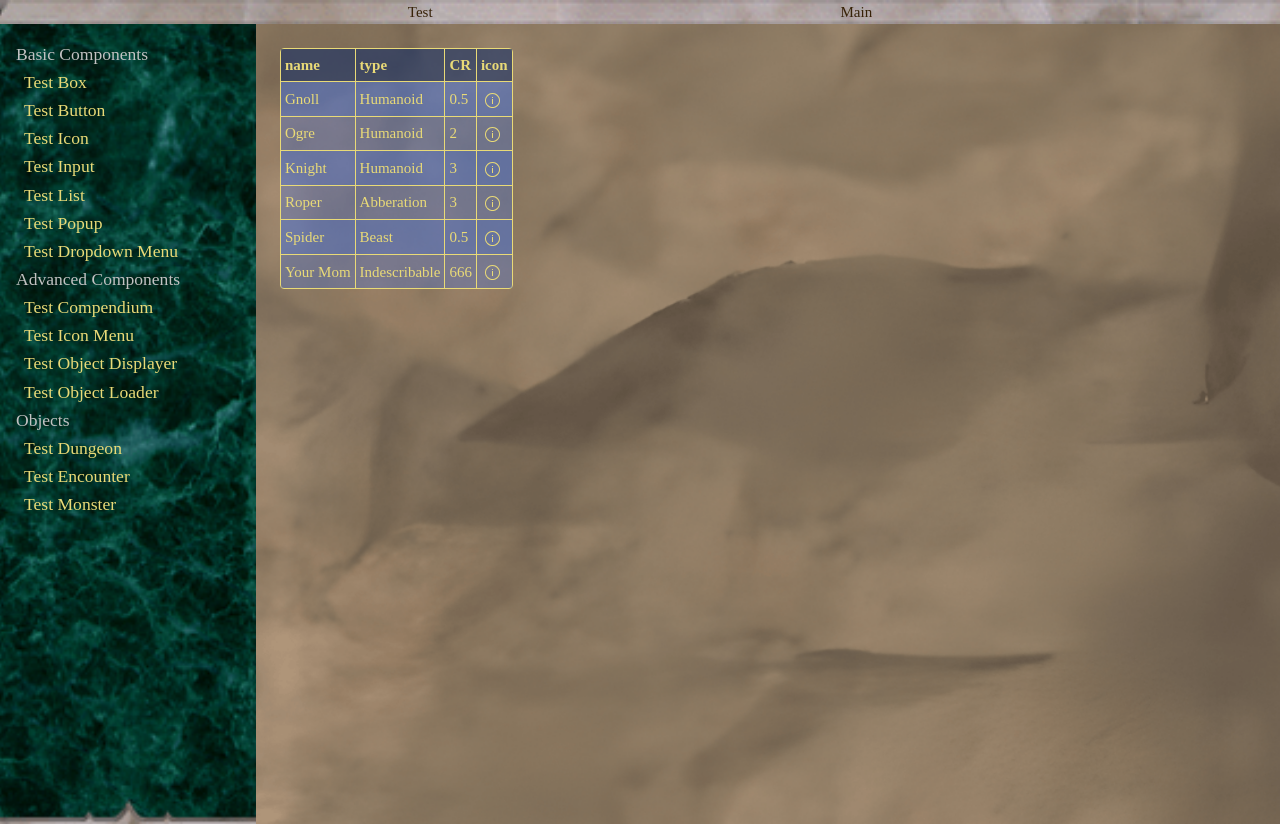
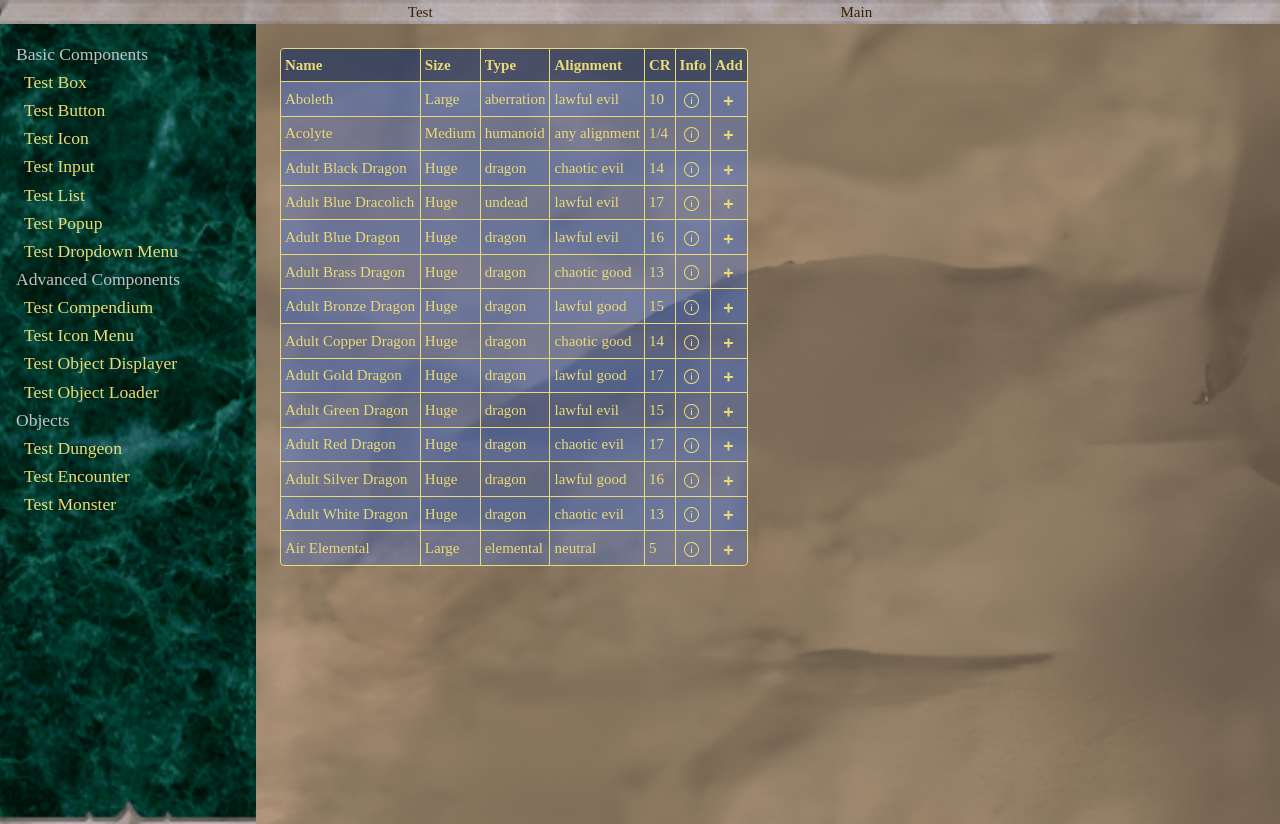
Before and after one commit to CiutinaIrina/DnD_Encounter_Generator, a Vue app: page /list in a window 1280 px wide. Built offline with nearby package versions, Linux system fonts and the light colour scheme; what @dafcoe/vue-collapsible-panel would draw is missing.

Commit message:
adjusted some visuals for list

```diff
--- a/src/common/icons.js
+++ b/src/common/icons.js
@@ -5,7 +5,7 @@ const INFO_SVG = `<svg xmlns="http://www.w3.org/2000/svg" viewBox="0 0 2048 2048
 const CANCEL_SVG = `<svg xmlns="http://www.w3.org/2000/svg" viewBox="0 0 2048 2048"><path d="M1115 1024l690 691-90 90-691-690-691 690-90-90 690-691-690-691 90-90 691 690 691-690 90 90-690 691z" fill="currentColor"/></svg>`;
 const FILTER_SVG = `<svg xmlns="http://www.w3.org/2000/svg" viewBox="0 0 2048 2048"><path d="M2048 128v219l-768 768v805H768v-805L0 347V128h2048zm-128 128H128v37l768 768v731h256v-731l768-768v-37z" fill="currentColor"/></svg>`;
 const CHEVRON_SVG = `<svg xmlns="http://www.w3.org/2000/svg" width="16" height="16" viewBox="0 0 16 16" fill="currentColor"><path d="M4 6l4 4 4-4H4z"/></svg>`
-
+const ADD_SVG = `<svg xmlns="http://www.w3.org/2000/svg" viewBox="0 0 2048 2048"><path d="M1792 896v256H1344v448h-256v-448H640V896h448V448h256v448h448z" fill="currentColor"/></svg>`;
 
 const DELETE = "delete";
 const LOAD = "load";
@@ -14,8 +14,9 @@ const INFO = "info";
 const CANCEL = "cancel";
 const FILTER = "filter";
 const CHEVRON = "chevron";
+const ADD = "add";
 
-const ICON_LIST = [DELETE, LOAD, SAVE, INFO, CANCEL, FILTER, CHEVRON];
+const ICON_LIST = [DELETE, LOAD, SAVE, INFO, CANCEL, FILTER, CHEVRON, ADD];
 
 const ICON_SVGS = {
     [DELETE]: DELETE_SVG,
@@ -25,6 +26,7 @@ const ICON_SVGS = {
     [CANCEL]: CANCEL_SVG,
     [FILTER]: FILTER_SVG,
     [CHEVRON]: CHEVRON_SVG,
+    [ADD]: ADD_SVG,
 };
 
 export default {
@@ -35,6 +37,7 @@ export default {
     CANCEL,
     FILTER,
     CHEVRON,
+    ADD,
 
     ICON_LIST,
     ICON_SVGS,
--- a/src/components/degList.vue
+++ b/src/components/degList.vue
@@ -1,7 +1,8 @@
 <script setup>
-import { computed } from 'vue'
+import { computed, ref, onMounted } from 'vue'
 
 import degIcon from '../components/degIcon.vue'
+
 
 const props = defineProps({
   rows: {
@@ -11,15 +12,19 @@ const props = defineProps({
   columns: {
     type: Array,
     required: true,
-  }
+  },
+  icons: {
+    type: Array,
+    default: () => [],
+  },
+  columnHeaderFormatter: {
+    type: Function,
+    default: () => {},
+  },
 })
 
-const hasIcon = computed(() => {
-  return props.columns.includes("icon");
-});
-
 const computedColumns = computed(() => {
-  return hasIcon.value ? props.columns.filter(column => column !== "icon") : props.columns;
+  return [...props.columns, ...props.icons];
 })
 
 </script>
@@ -30,10 +35,10 @@ const computedColumns = computed(() => {
       <thead>
         <tr>
           <th
-            v-for="column in columns"
+            v-for="column in computedColumns"
             :key="column"
           >
-            {{ column }}
+            {{ columnHeaderFormatter(column) }}
           </th>
         </tr>
       </thead>
@@ -43,13 +48,13 @@ const computedColumns = computed(() => {
           :key="row"
         >
           <td
-            v-for="column in computedColumns"
+            v-for="column in columns"
             :key="column"
           >
             {{ row[column] }}
           </td>
-          <td v-if="hasIcon">
-            <deg-icon :name="row.icon" />
+          <td v-for="icon in props.icons" :key="icon">
+            <deg-icon :name="icon" />
           </td>
         </tr>
       </tbody>
@@ -74,6 +79,14 @@ const computedColumns = computed(() => {
       font-weight: bold;
       border-bottom: 1px solid rgb(233, 218, 119);
 
+      &:first-child {
+        border-top-left-radius: 4px;
+      }
+
+      &:last-child {
+        border-top-right-radius: 4px;
+      }
+
       &:not(:last-child) {
         border-right: 1px solid rgb(233, 218, 119);
       }
@@ -87,11 +100,16 @@ const computedColumns = computed(() => {
       }
 
       &:nth-child(odd) {
-        background-color: rgba(56, 110, 234, 0.45);
+        background-color: rgba(56, 110, 234, 0.4);
       }
 
       &:hover {
-        background-color: rgba(46, 91, 194, 0.3);
+        background-color: rgba(56, 110, 234, 0.6);
+        cursor: pointer;
+      }
+
+      &:active {
+        background-color: rgba(56, 110, 234, 0.55);
         cursor: pointer;
       }
 
@@ -99,6 +117,16 @@ const computedColumns = computed(() => {
         td {
           border-bottom: 1px solid rgb(233, 218, 119);
         }
+      }
+    }
+
+    tr:last-child {
+      td:first-child {
+        border-bottom-left-radius: 4px;
+      }
+
+      td:last-child {
+        border-bottom-right-radius: 4px;
       }
     }
 
--- a/src/test/TestList.vue
+++ b/src/test/TestList.vue
@@ -1,28 +1,38 @@
 <script setup>
-import { ref } from 'vue'
+import { ref, onMounted } from 'vue'
 
 import degList from '../components/degList.vue'
 
-const rows = ref([
-  {name: "Gnoll", type: "Humanoid", CR: 0.5, icon: "info"},
-  {name: "Ogre", type: "Humanoid", CR: 2, icon: "info"},
-  {name: "Knight", type: "Humanoid", CR: 3, icon: "info"},
-  {name: "Roper", type: "Abberation", CR: 3, icon: "info"},
-  {name: "Spider", type: "Beast", CR: 0.5, icon: "info"},
-  {name: "Your Mom", type: "Indescribable", CR: 666, icon: "info"},
-])
+const shortMonsterList = ref([]);
+const listIcons = ref(["info", "add"]);
+const columns = ref(["name", "size", "type", "alignment", "challenge_rating"]);
 
-const columns = ref(["name", "type", "CR", "icon"]);
 
-const compendiumColumns = ref(["name", "type", "CR"]);
+onMounted(async () => {
+  const response = await fetch('src/common/srdMonsters.json');
+  const data = await response.json();
+  shortMonsterList.value = data.slice(0, 14);
+
+  console.log(shortMonsterList.value);
+});
+
+const columnHeaderFormatter = (column) => {
+  if (column === "challenge_rating") {
+    return "CR";
+  };
+
+  return column.replace(/_/g, ' ').replace(/\b\w/g, c => c.toUpperCase());
+};
 
 </script>
 
 <template>
   <div>
     <deg-list
-      :rows="rows"
+      :rows="shortMonsterList"
       :columns="columns"
+      :icons="listIcons"
+      :column-header-formatter="columnHeaderFormatter"
     />
   </div>
 </template>
```
